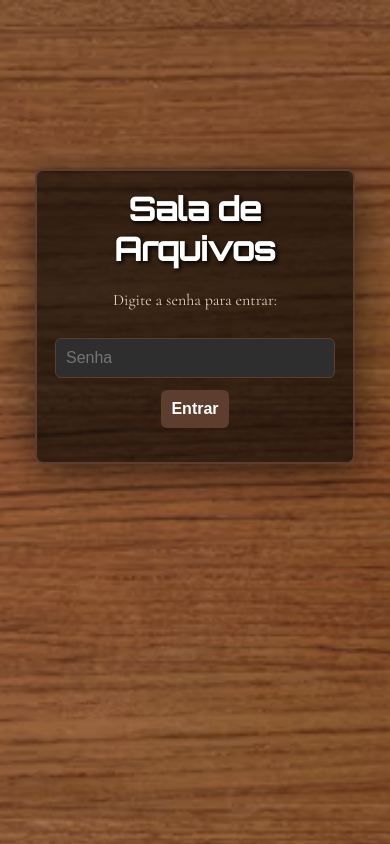
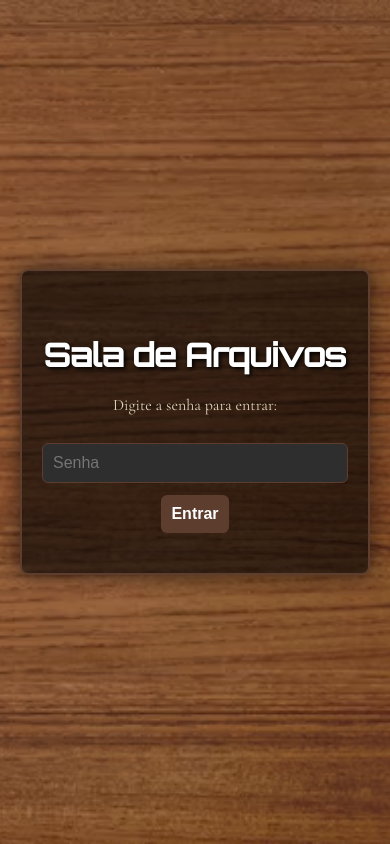
Before and after one commit to bibsbibas0/sala-de-arquivos, a plain HTML site: page index.html in a window 390 px wide. Shown: the top 844 px of the page. Drawn offline with nearby package versions, Linux system fonts and the light colour scheme.

Commit message:
Update style.css

```diff
--- a/style.css
+++ b/style.css
@@ -370,23 +370,32 @@ button:hover { transform: translateY(-2px); background-color:#7a523b; }
   .guardiao-nome { font-size: 0.9em; }
   .guardiao-frase { font-size: 0.78em; }
 }
-/* Ajustes mobile para tela de login */
 @media (max-width: 700px) {
+  body {
+    display: flex;
+    align-items: center;
+    justify-content: center;
+    height: 100vh; /* força altura total */
+    padding: 0;
+    margin: 0;
+  }
+
   #porta {
-    margin: 0 auto;
-    margin-top: 20vh; /* centraliza verticalmente um pouco mais */
-    padding: 18px;
+    background-color: rgba(0, 0, 0, 0.6);
+    margin: 0;
+    padding: 24px 20px;
     width: 90%;
-    max-width: 320px; /* mais estreito no mobile */
+    max-width: 350px;
+    box-shadow: 0 0 20px rgba(0,0,0,0.6);
   }
 
   .titulo-entrada {
     font-size: 2em;
-    margin-top: 0;
+    text-align: center;
+    margin-bottom: 20px;
   }
 
-  input[type="password"],
-  button {
+  input[type="password"], button {
     font-size: 1em;
     padding: 10px;
   }
```
